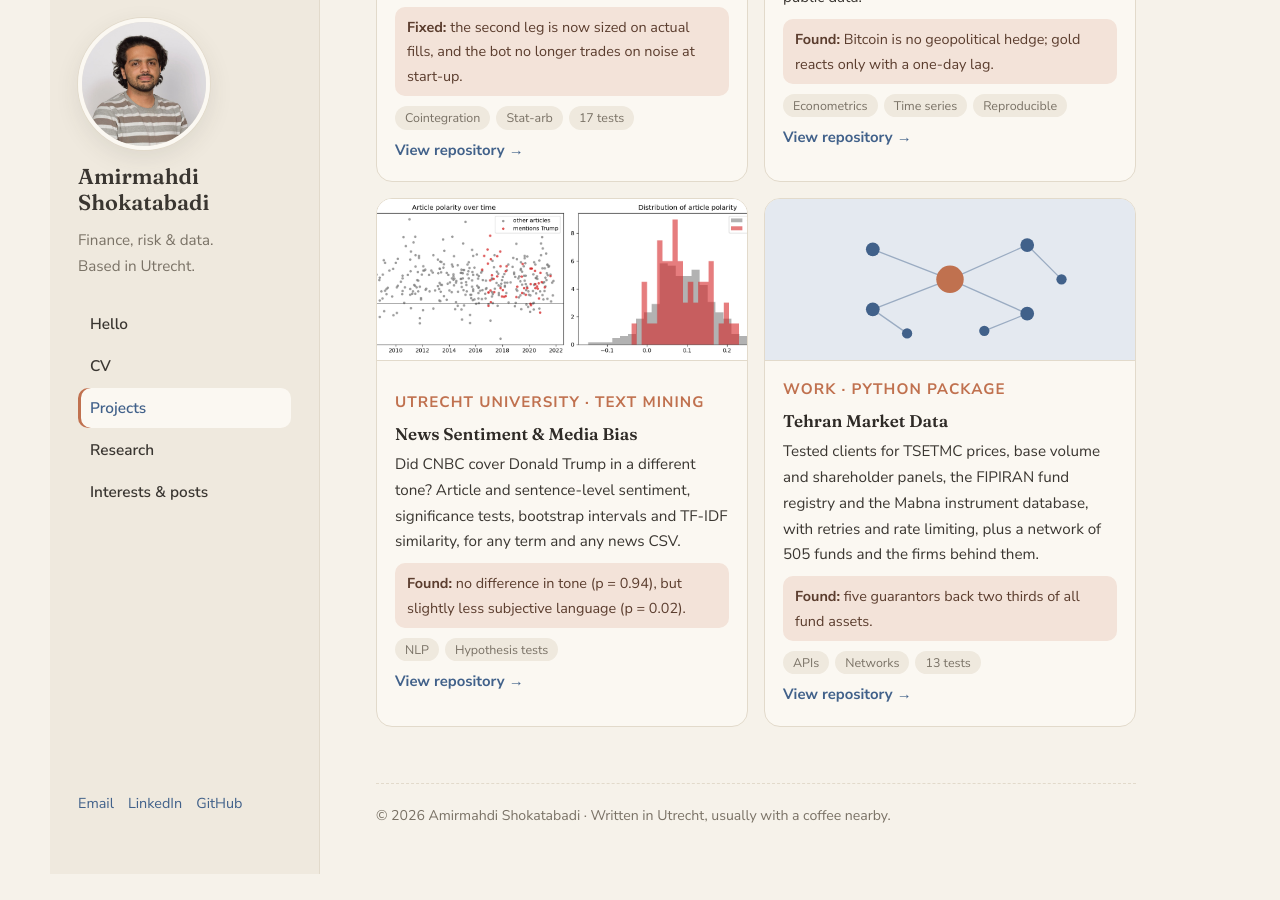
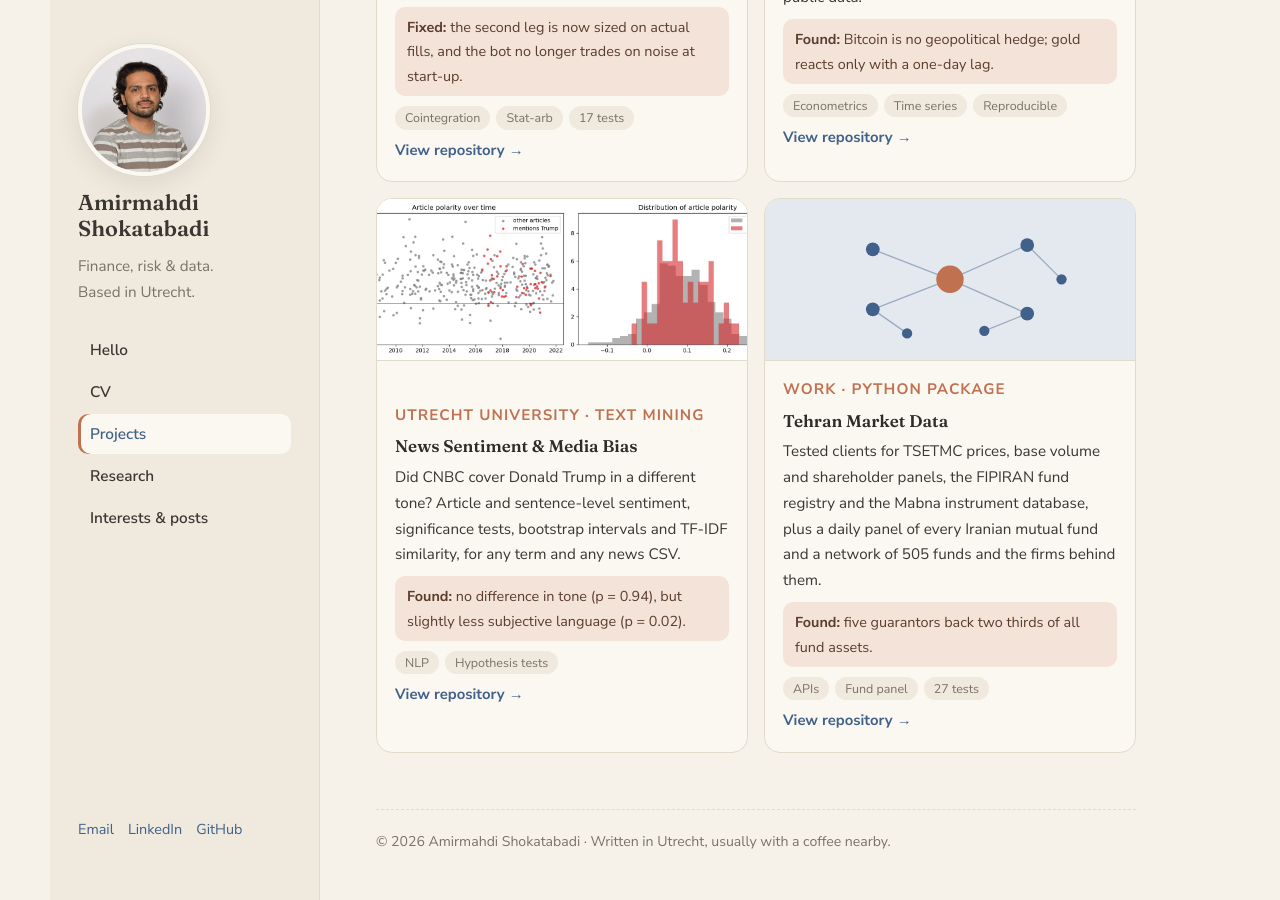
Before and after one commit to Amir-Shokat/Amir-Shokat.github.io, a Jekyll site: the page built from projects.html, in a window 1280 px wide and 900 px high, scrolled down 1821 px. Built offline with Jekyll 4.4.1, drawn with Linux system fonts in a browser that asks for light colours; before the commit the page ends 2695 px from its top, so only the background shows below that.

Commit message:
Update the market-data project card
Co-Authored-By: Claude Opus 5.5 <noreply@anthropic.com>

```diff
--- a/projects.html
+++ b/projects.html
@@ -115,9 +115,9 @@ description: Open-source finance projects by Amirmahdi Shokatabadi, covering tra
       <div class="card-body">
         <p class="kicker">Work · Python package</p>
         <h3>Tehran Market Data</h3>
-        <p>Tested clients for TSETMC prices, base volume and shareholder panels, the FIPIRAN fund registry and the Mabna instrument database, with retries and rate limiting, plus a network of 505 funds and the firms behind them.</p>
+        <p>Tested clients for TSETMC prices, base volume and shareholder panels, the FIPIRAN fund registry and the Mabna instrument database, plus a daily panel of every Iranian mutual fund and a network of 505 funds and the firms behind them.</p>
         <p class="finding"><b>Found:</b> five guarantors back two thirds of all fund assets.</p>
-        <ul class="tags"><li>APIs</li><li>Networks</li><li>13 tests</li></ul>
+        <ul class="tags"><li>APIs</li><li>Fund panel</li><li>27 tests</li></ul>
         <a class="more" href="https://github.com/Amir-Shokat/tehran-market-data" rel="noopener">View repository →</a>
       </div>
     </article>
```
